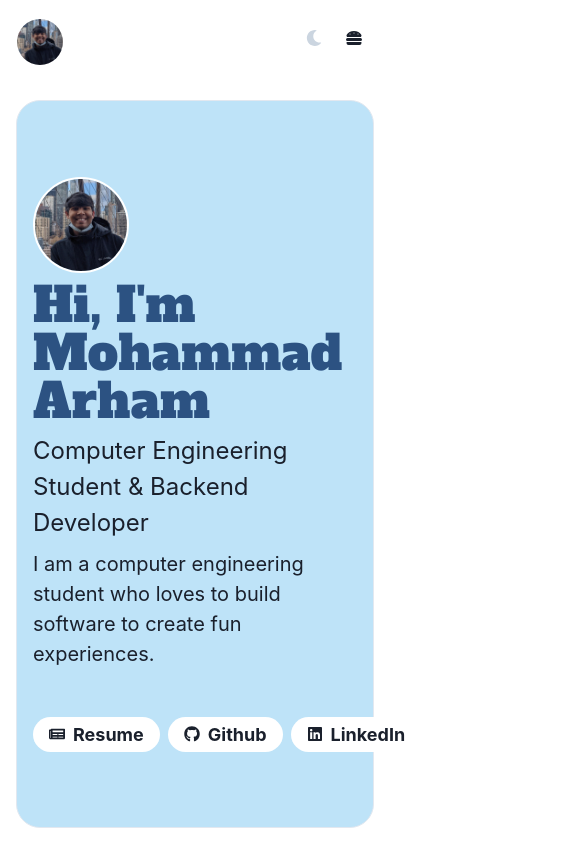
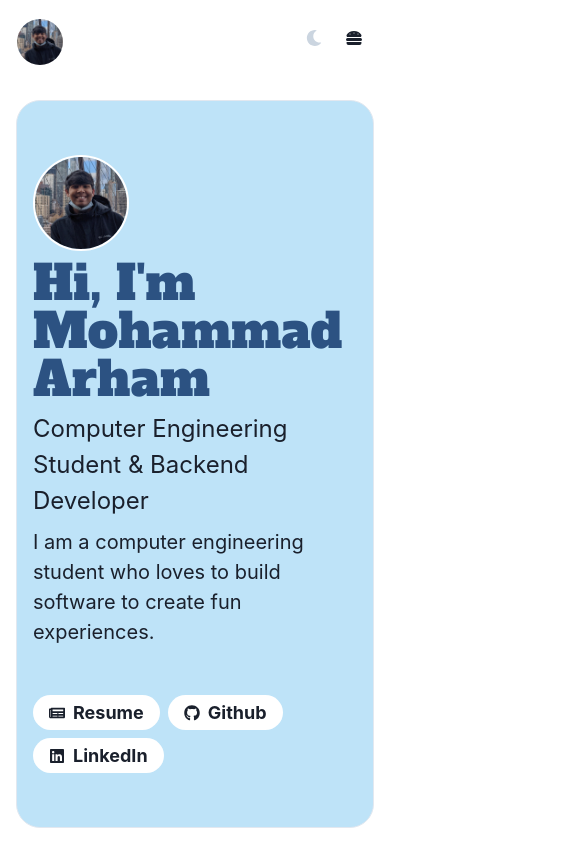
Before and after one commit to arhammusheer/croissant.one, a React (Vite) app: page / in a window 390 px wide. Shown: the top 844 px of the page, 575 px wide, since content can reach past the window. Built offline with nearby package versions, Linux system fonts and the light colour scheme.

Commit message:
Fixed issues with responsiveness

```diff
--- a/src/pages/Home/components/Hero.tsx
+++ b/src/pages/Home/components/Hero.tsx
@@ -63,7 +63,13 @@ export const Hero = () => {
         <Text fontSize={"2xl"}>{me.subtitle}</Text>
         <Text fontSize={"xl"}>{me.tagline}</Text>
         <Box mt={8} />
-        <Stack direction={"row"} spacing={2}>
+        <Stack
+          direction={"row"}
+          spacing={0}
+          wrap={"wrap"}
+          rowGap={2}
+          columnGap={2}
+        >
           {me.social.map((social) => (
             <Social
               key={social.name}
--- a/src/pages/Home/components/Projects.tsx
+++ b/src/pages/Home/components/Projects.tsx
@@ -64,13 +64,19 @@ export const Projects = () => {
               <SingleProject {...project} />
             </GridItem>
           ))}
-          <GridItem colSpan={2}>
+          <GridItem
+            colSpan={{
+              base: 1,
+              md: me.projects.length > 2 ? 2 : 1,
+            }}
+          >
             <Flex justify="center">
               <Button
                 onClick={handleShowMore}
                 colorScheme="blue"
                 disabled={!showMore}
                 hidden={!showMore}
+
               >
                 Show More
               </Button>
--- a/src/pages/Home/components/Skills.tsx
+++ b/src/pages/Home/components/Skills.tsx
@@ -30,7 +30,14 @@ export const Skills = () => {
         <Heading as={"h2"} fontSize={"3xl"}>
           Skills/Technologies
         </Heading>
-        <Stack direction={"row"} spacing={4} rowGap={4} mt={8} wrap={"wrap"}>
+        <Stack
+          direction={"row"}
+          spacing={0}
+          rowGap={2}
+          mt={8}
+          wrap={"wrap"}
+          columnGap={2}
+        >
           {me.skills.map((skill, index) => (
             <SingleSkill {...skill} key={skill.name} index={index} />
           ))}
```
